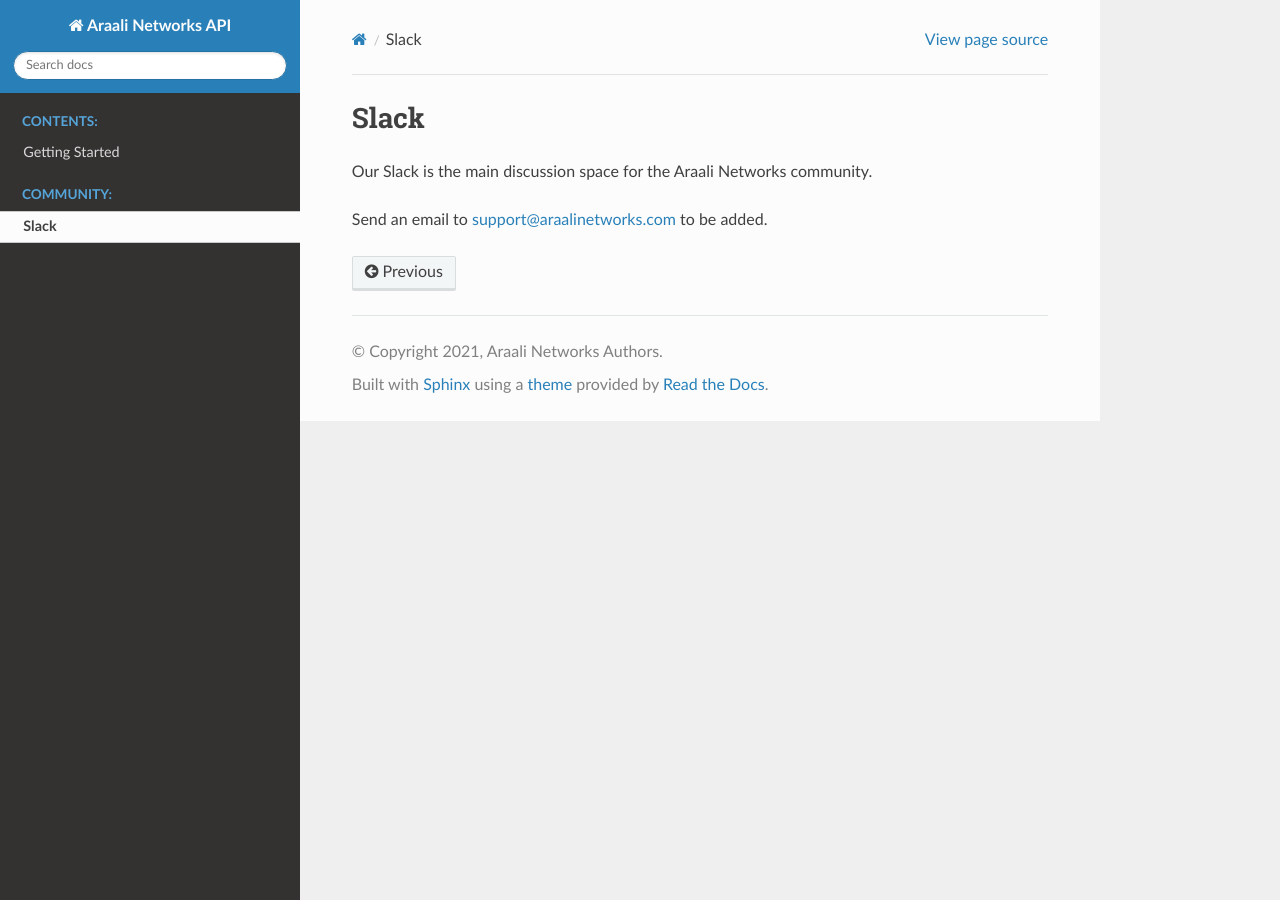
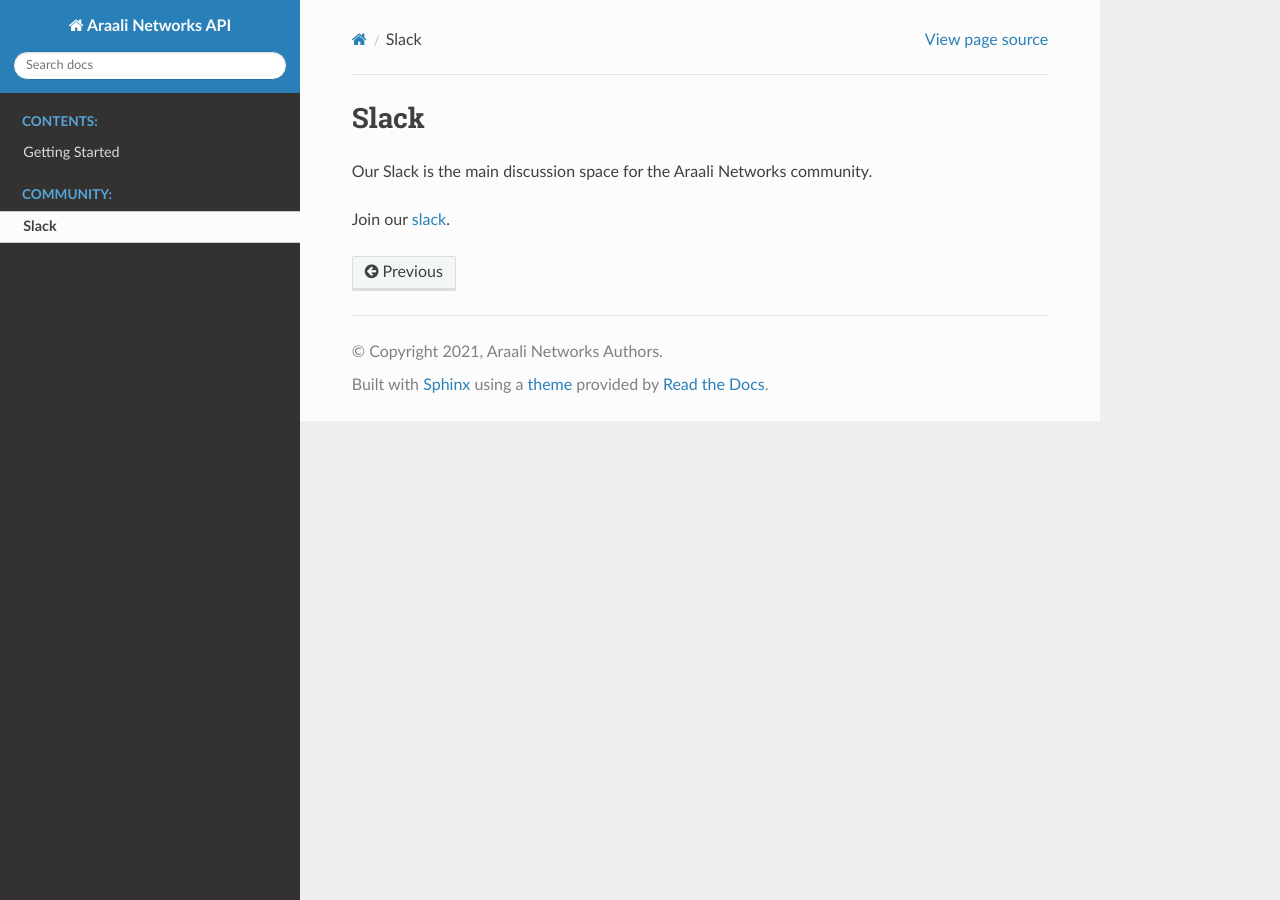
Before and after one commit to araalinetworks/api, a Sphinx documentation site: the page built from doc/source/community.rst, in a window 1280 px wide. Built offline with Sphinx 7.4.7 and the Read the Docs theme 2.0.0, drawn with Linux system fonts in a browser that asks for light colours.

Commit message:
fixed slack link

```diff
--- a/doc/source/community.rst
+++ b/doc/source/community.rst
@@ -2,4 +2,6 @@
 =====
 Our Slack is the main discussion space for the Araali Networks community.
 
-Send an email to support@araalinetworks.com to be added.
+Join our slack_.
+
+.. _slack: https://join.slack.com/t/araali/shared_invite/zt-o3yeo8us-GRa7qtz4p0kcIVIBaIxWbA
```
